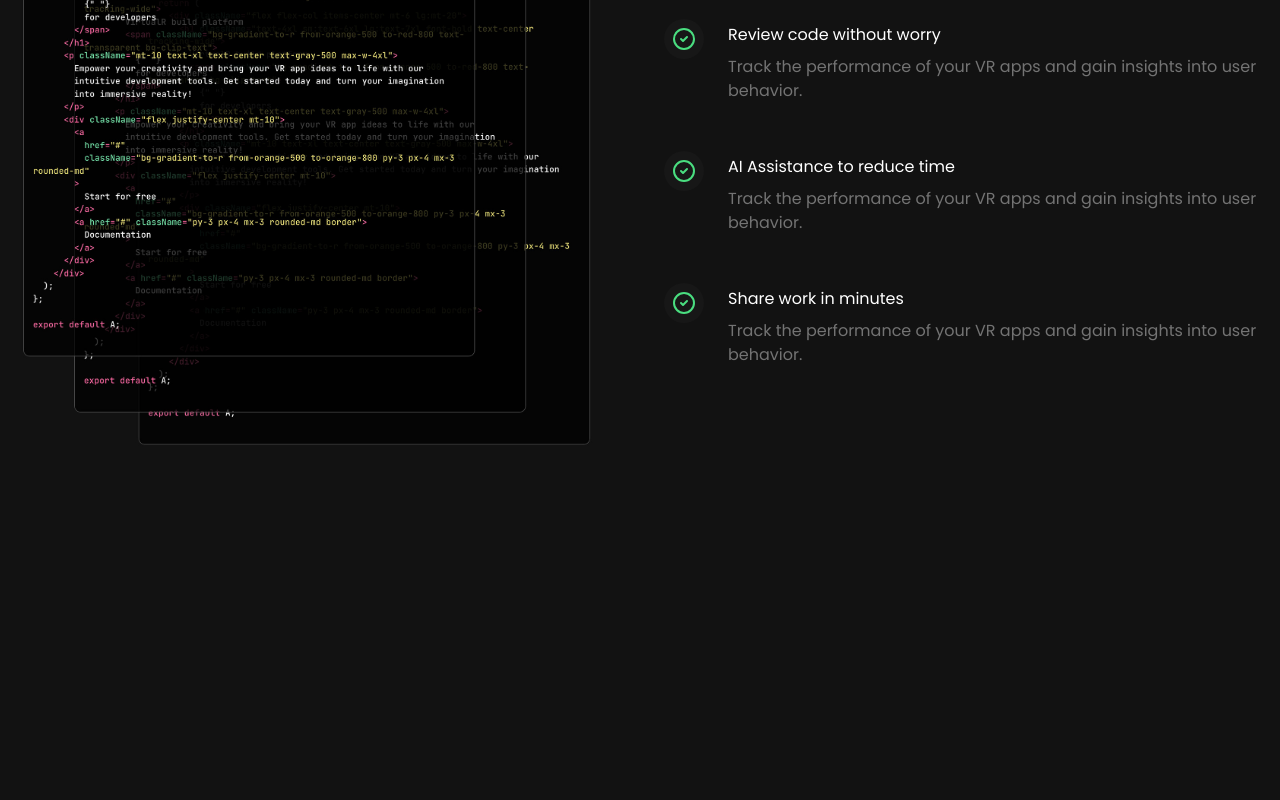
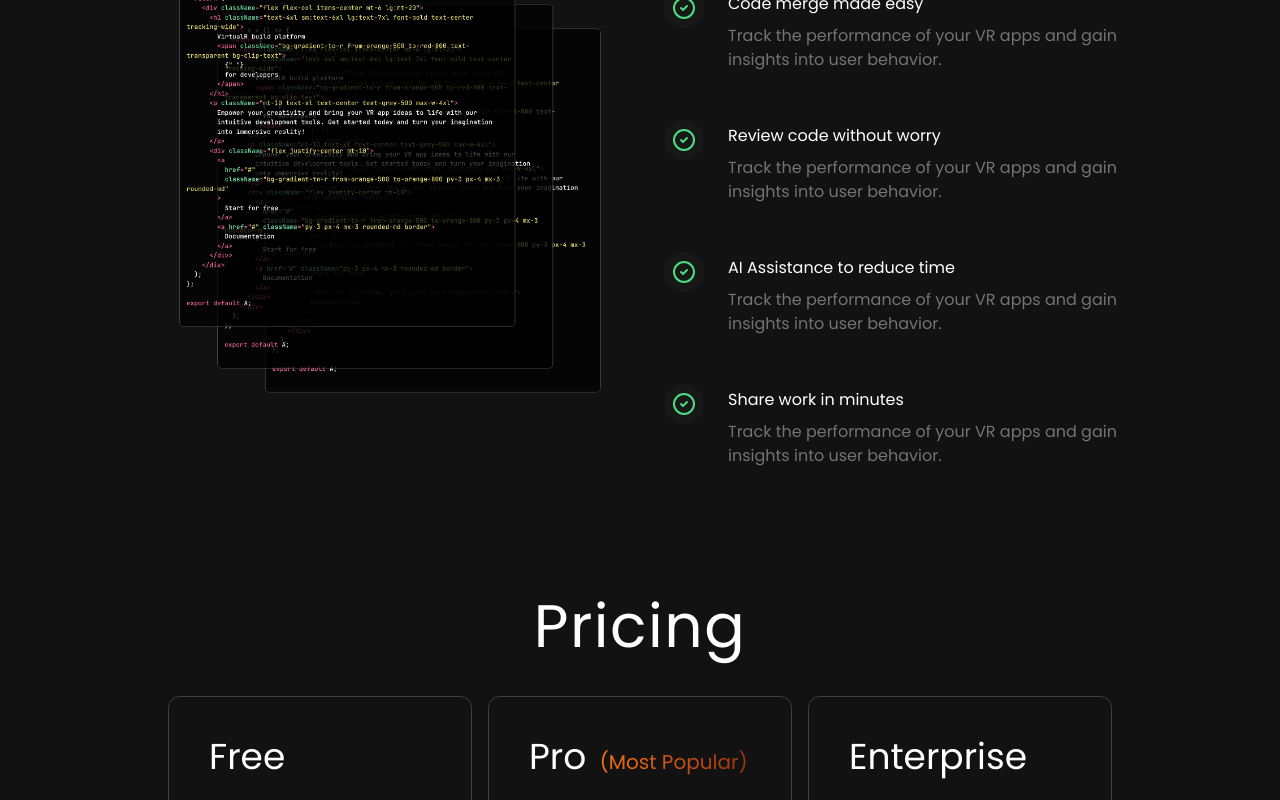
Before and after one commit to MalicknND/landing-page-with-tailwindcss, a React (Vite) app: page / in a window 1280 px wide. Shown: the part 2000-2800 px from the top of the page. Before the commit the page ends 2479 px from the top, so only its background shows below. Built offline with nearby package versions, Linux system fonts and the light colour scheme.

Commit message:
🎉 Pricing

```diff
--- a/src/App.jsx
+++ b/src/App.jsx
@@ -2,16 +2,20 @@
 import Hero from "./components/Hero";
 import Features from "./components/Features";
 import Workflow from "./components/Workflow";
+import Pricing from "./components/Pricing";
 
 const App = () => {
   return (
     <>
       <Navbar />
-      <div className="max-w-7xl mx-auto pt-20 px-6">
-        <Hero />
+      <div className="lg:mx-40 sm:mx-20 md:mx-10">
+        <div className="max-w-7xl mx-auto pt-20 px-6">
+          <Hero />
+        </div>
+        <Features />
+        <Workflow />
+        <Pricing />
       </div>
-      <Features />
-      <Workflow />
     </>
   );
 };
--- a/src/components/Features.jsx
+++ b/src/components/Features.jsx
@@ -17,7 +17,7 @@
       </div>
       <div className="flex flex-wrap mt-10 lg:mt-20 ">
         {features.map((feature, index) => (
-          <div key={index} className="w-full sm:1/2 lg:w-1/3">
+          <div key={index} className="w-full sm:w-1/2 lg:w-1/3">
             <div className="flex">
               <div className="flex mx-6 h-10 t-10 p-2 bg-neutral-900 text-orange-700 justify-center items-center rounded-full">
                 {feature.icon}
--- /dev/null
+++ b/src/components/Pricing.jsx
@@ -0,0 +1,49 @@
+import { CheckCircle2 } from "lucide-react";
+import { pricingOptions } from "../constants";
+
+const Pricing = () => {
+  return (
+    <div className="mt-20">
+      <h2 className="text-3xl sm:text-5xl lg:text-6xl text-center my-8 tracking-wide">
+        Pricing
+      </h2>
+      <div className="flex flex-wrap">
+        {pricingOptions.map((option, index) => (
+          <div key={index} className="w-full sm:w-1/2 lg:w-1/3 p-2">
+            <div className="p-10 border border-neutral-700 rounded-xl">
+              <p className="text-4xl mb-8">
+                {option.title}
+                {option.title === "Pro" && (
+                  <span className="bg-gradient-to-r from-orange-500 to-orange-800 text-transparent bg-clip-text text-xl mb-4 ml-2">
+                    {" "}
+                    (Most Popular){" "}
+                  </span>
+                )}
+              </p>
+              <p className="mb-8">
+                <span className="text-5xl mt-6 mr-2">{option.price}</span>
+                <span className="text-neutral-400 tracking wide">/Month</span>
+                <ul>
+                  {option.features.map((feature, index) => (
+                    <li key={index} className="mt-8 flex items center">
+                      <CheckCircle2 />
+                      <span className="ml-2">{feature}</span>
+                    </li>
+                  ))}
+                </ul>
+              </p>
+              <a
+                href="#"
+                className="inline-flex justify-center items-center w-full h-12 p-5 mt-5 tracking-tight text-xl hover:bg-orange-900 border border-orange-900 rounded-lg transition duration-200"
+              >
+                Subscribe
+              </a>
+            </div>
+          </div>
+        ))}
+      </div>
+    </div>
+  );
+};
+
+export default Pricing;
```
